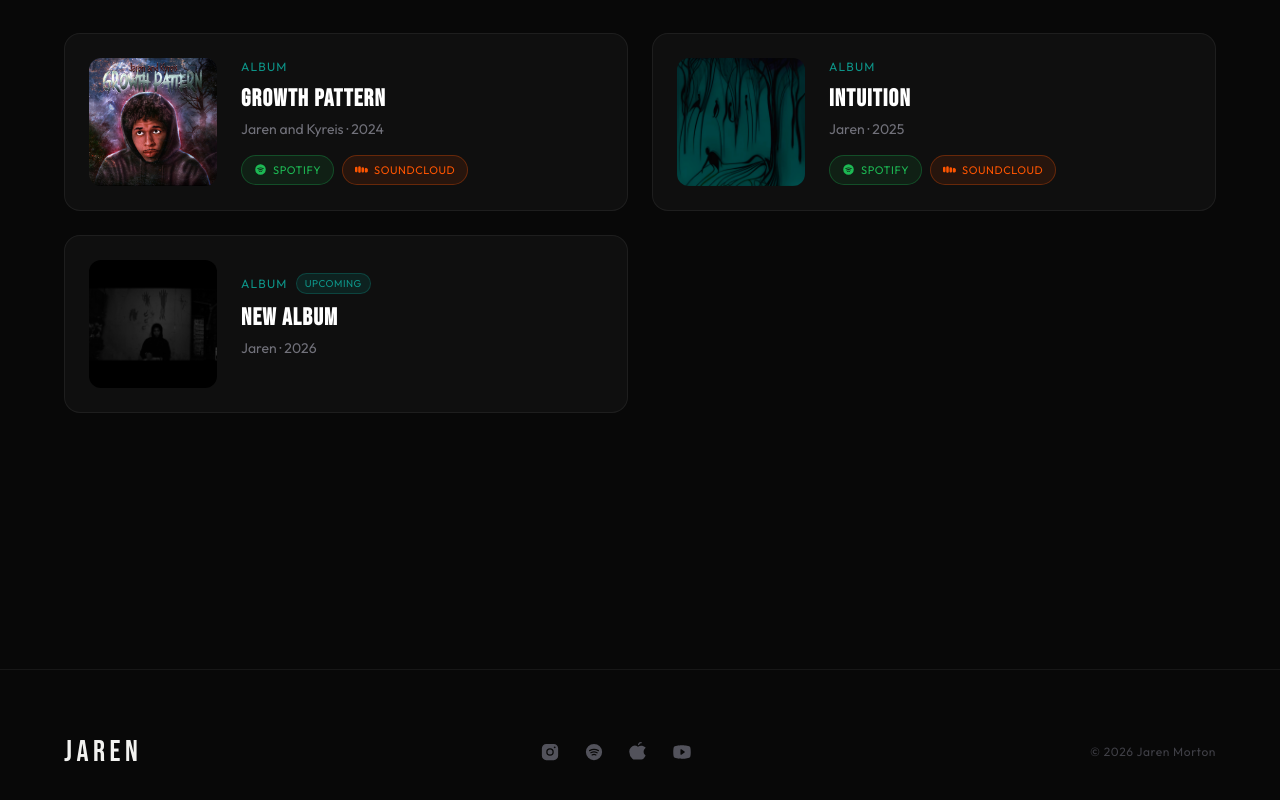
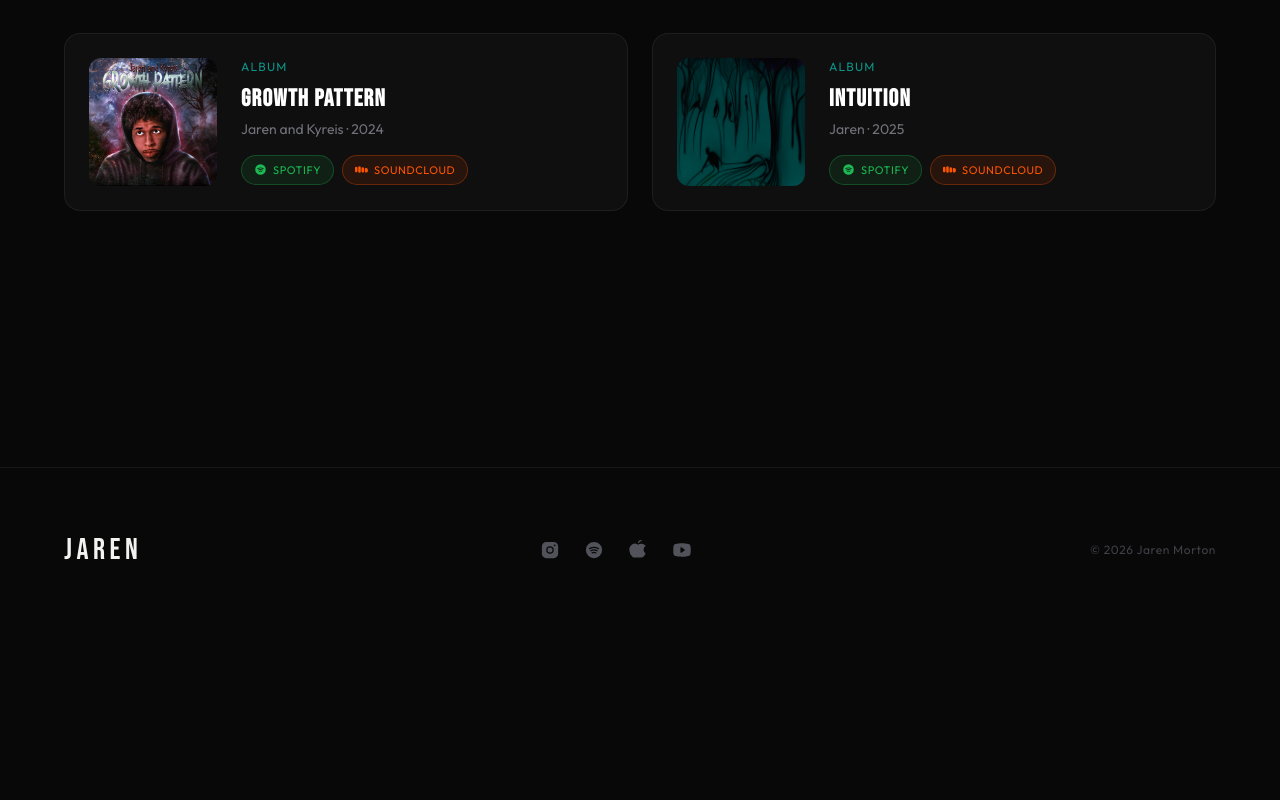
Before and after one commit to joshuamt888/jaren-morton, a Next.js app: page / in a window 1280 px wide. Shown: the part 2906-3706 px from the top of the page. After the commit the page ends 3538 px from the top, so only its background shows below. Built offline with nearby package versions, Linux system fonts and the light colour scheme.

Commit message:
Intuition out now — remove countdown, real Spotify links

```diff
--- a/app/layout.tsx
+++ b/app/layout.tsx
@@ -17,12 +17,12 @@ const bebasNeue = Bebas_Neue({
 });
 
 export const metadata: Metadata = {
-  title: "Jaren — New Album June 13",
+  title: "Jaren — Intuition Out Now",
   description:
-    "New album dropping June 13. Stream on Spotify, Apple Music, and YouTube.",
+    "Intuition is out now. Stream on Spotify, Apple Music, and YouTube.",
   openGraph: {
-    title: "Jaren — New Album June 13",
-    description: "New album dropping June 13.",
+    title: "Jaren — Intuition Out Now",
+    description: "Intuition is out now. Stream it on Spotify.",
     images: ["/images/hero.jpeg"],
   },
 };
--- a/components/Discography.tsx
+++ b/components/Discography.tsx
@@ -28,15 +28,6 @@ const releases = [
     cover: '/images/album-new.png',
     spotify: 'https://open.spotify.com/album/5PnHGrnS0A6qVolOBbAYlP?si=FPkrOFPdR-yO9VmmHAkz9g',
     soundcloud: '#',
-  },
-  {
-    title: 'New Album',
-    artist: 'Jaren',
-    type: 'Album',
-    year: '2026',
-    cover: '/images/album-upcoming.png',
-    soundcloud: '#',
-    upcoming: true,
   },
 ]
 
@@ -105,7 +96,7 @@ export default function Discography() {
                   <span className="text-xs tracking-widest uppercase" style={{ color: '#0d9488' }}>
                     {release.type}
                   </span>
-                  {release.upcoming && (
+                  {'upcoming' in release && release.upcoming && (
                     <span
                       className="text-[10px] px-2 py-0.5 rounded-full tracking-wider"
                       style={{ background: 'rgba(13,148,136,0.15)', color: '#0d9488', border: '1px solid rgba(13,148,136,0.3)' }}
@@ -125,7 +116,7 @@ export default function Discography() {
                 </p>
 
                 {/* Streaming links */}
-                {!release.upcoming && (
+                {!('upcoming' in release && release.upcoming) && (
                   <div className="flex flex-wrap items-center gap-2">
                     {'spotify' in release && release.spotify && (
                       <a
```
